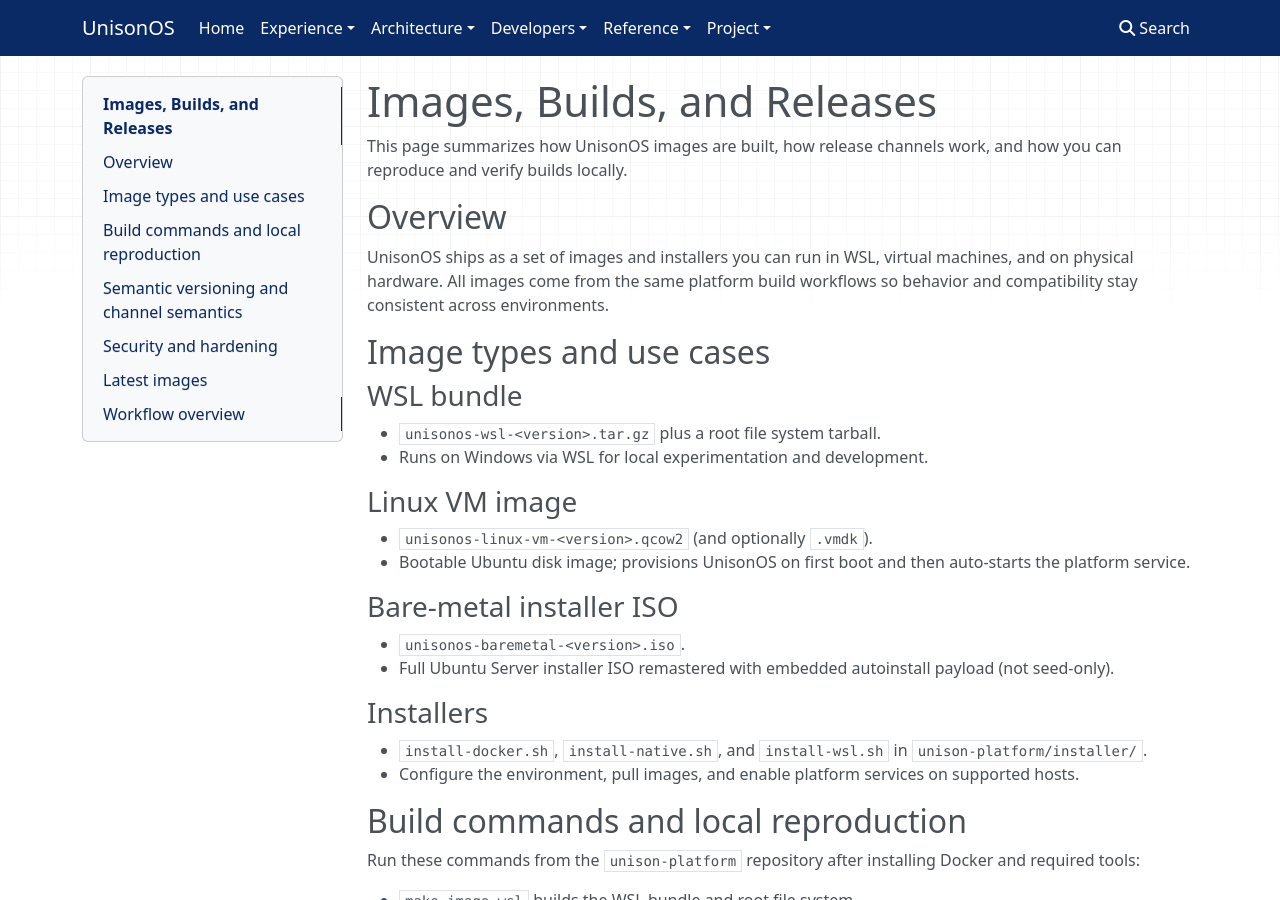
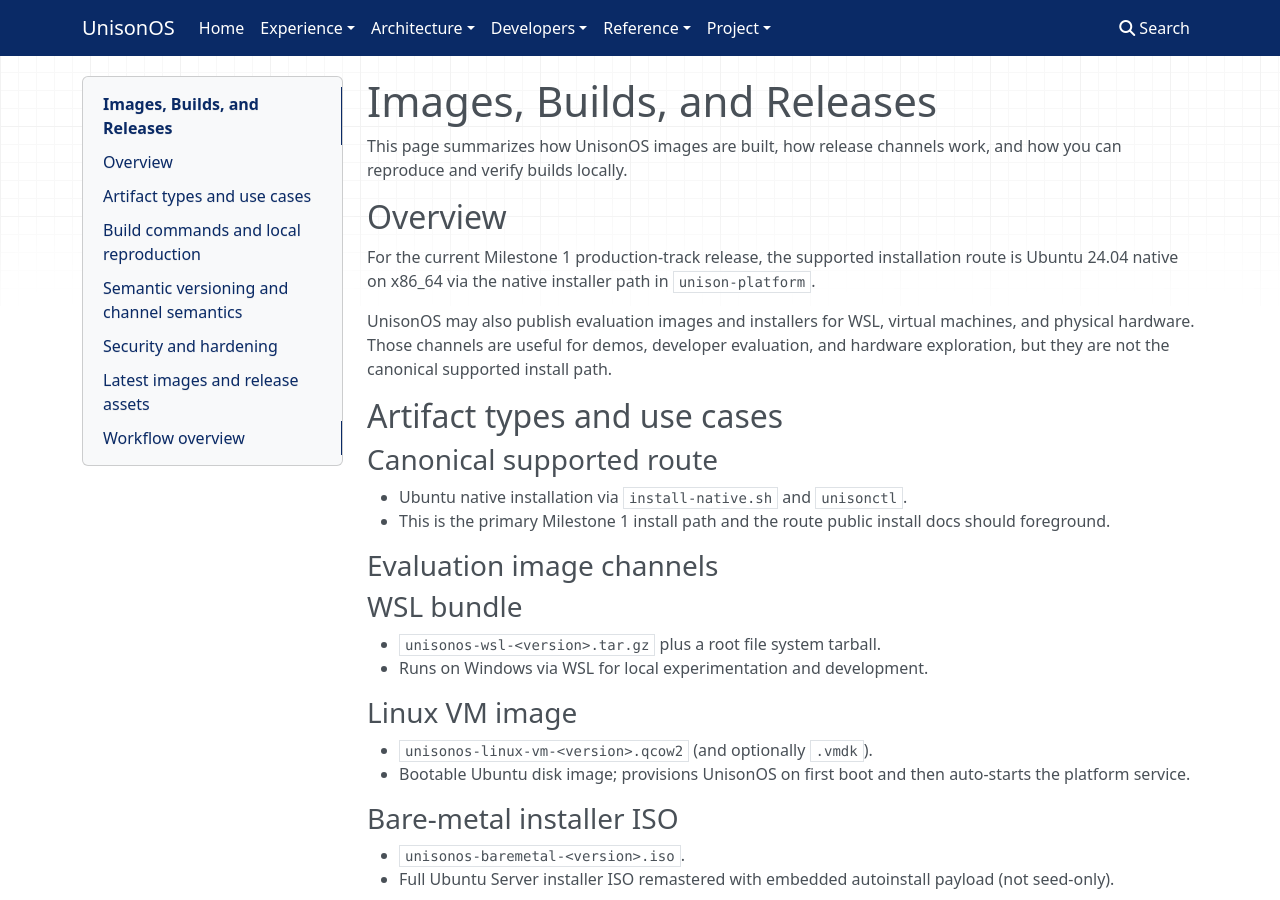
Before and after one commit to project-unisonOS/project-unisonos.github.io, an MkDocs documentation site: the page built from docs/developers/images-builds-and-releases.md, in a window 1280 px wide and 900 px high. Built offline with MkDocs 1.6.1, drawn with Linux system fonts in a browser that asks for light colours; nearby versions of some CDN libraries; some of the changed text lies outside the part shown.

Commit message:
docs: foreground native milestone install route

```diff
--- a/docs/developers/images-builds-and-releases.md
+++ b/docs/developers/images-builds-and-releases.md
@@ -4,9 +4,18 @@ This page summarizes how UnisonOS images are built, how release channels work, a
 
 ## Overview
 
-UnisonOS ships as a set of images and installers you can run in WSL, virtual machines, and on physical hardware. All images come from the same platform build workflows so behavior and compatibility stay consistent across environments.
+For the current Milestone 1 production-track release, the supported installation route is Ubuntu 24.04 native on x86_64 via the native installer path in `unison-platform`.
 
-## Image types and use cases
+UnisonOS may also publish evaluation images and installers for WSL, virtual machines, and physical hardware. Those channels are useful for demos, developer evaluation, and hardware exploration, but they are not the canonical supported install path.
+
+## Artifact types and use cases
+
+### Canonical supported route
+
+- Ubuntu native installation via `install-native.sh` and `unisonctl`.
+- This is the primary Milestone 1 install path and the route public install docs should foreground.
+
+### Evaluation image channels
 
 ### WSL bundle
 
@@ -69,12 +78,13 @@ Images are configured with security defaults that you should preserve and extend
 - Inject production secrets via environment files such as `platform.env` rather than baking them into images.
 - Verify that only required services are exposed on external interfaces and that logs avoid sensitive content.
 
-## Latest images
+## Latest images and release assets
 
-You can find published images and release notes in these locations:
+You can find published release assets and notes in these locations:
 
-- GitHub Releases for `unison-platform` list platform versions and attach WSL, VM, and ISO artifacts.
-- GHCR namespaces host container images for core services and devstack.
+- the canonical install docs in `unison-platform` for the supported Ubuntu native route
+- GitHub Releases for `unison-platform`, which may attach evaluator artifacts such as WSL, VM, and ISO images
+- GHCR namespaces for container images used by core services and devstack
 
 Follow the instructions in each release to verify signatures and checksums before installing on production hardware.
 
@@ -82,7 +92,8 @@ Follow the instructions in each release to verify signatures and checksums befor
 
 Platform tags starting with `v` trigger the main release workflow in `unison-platform/.github/workflows/release.yml`. That workflow:
 
-- Builds platform images for the supported targets.
+- Publishes the release assets needed for the canonical supported install path.
+- May also build evaluator images for WSL, VM, and bare-metal channels.
 - Publishes artifacts to GitHub Releases.
 - Pushes tagged images to GHCR with channel-aware tags.
 - Includes rendered model metadata such as `models.json` from `images/models.yaml`.
```
Also changed, not shown: docs/developers/hardware.md (+3 -2 lines), docs/developers/onboarding.md (+6 -2 lines), docs/developers/releases.md (+22 -18 lines).
